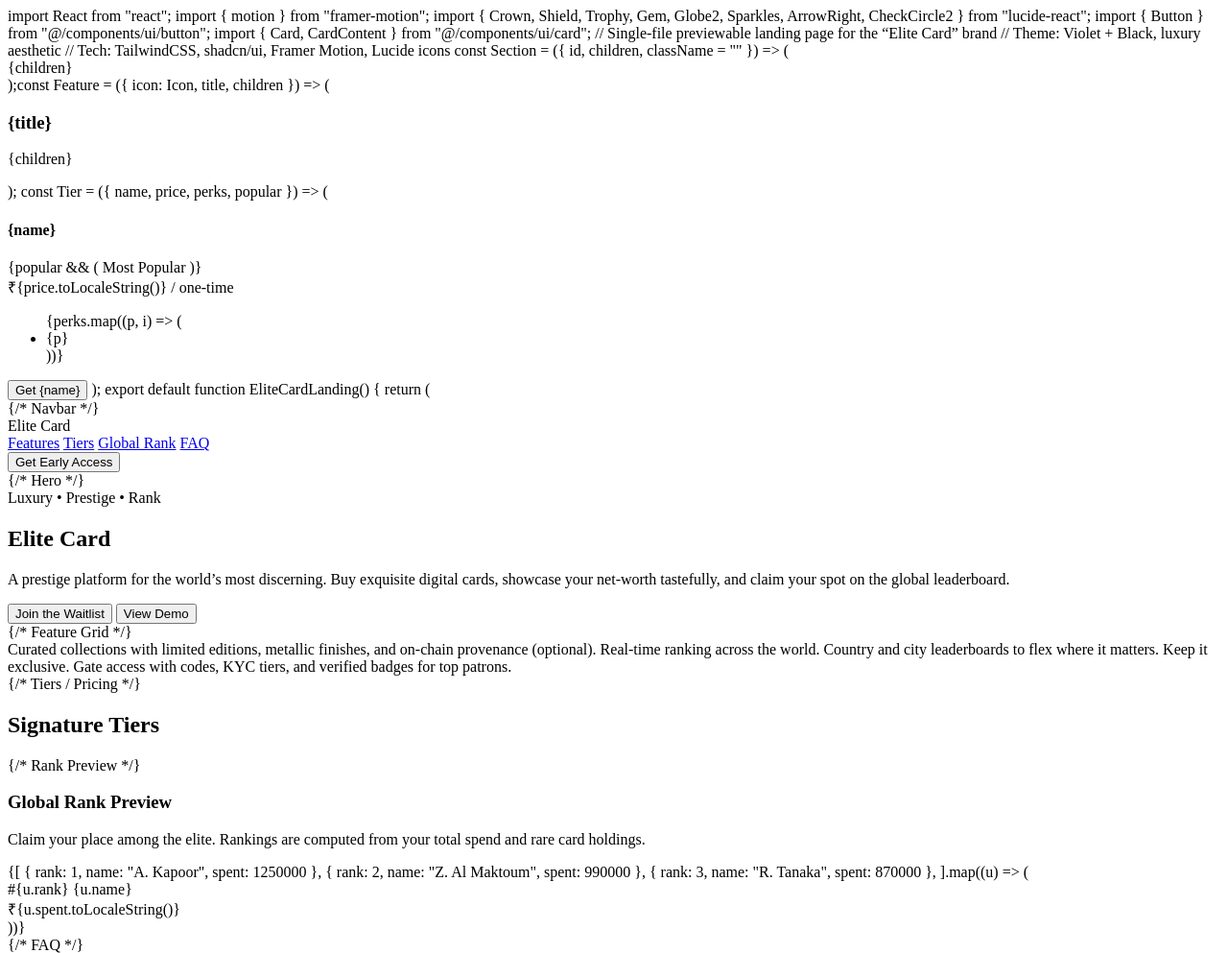
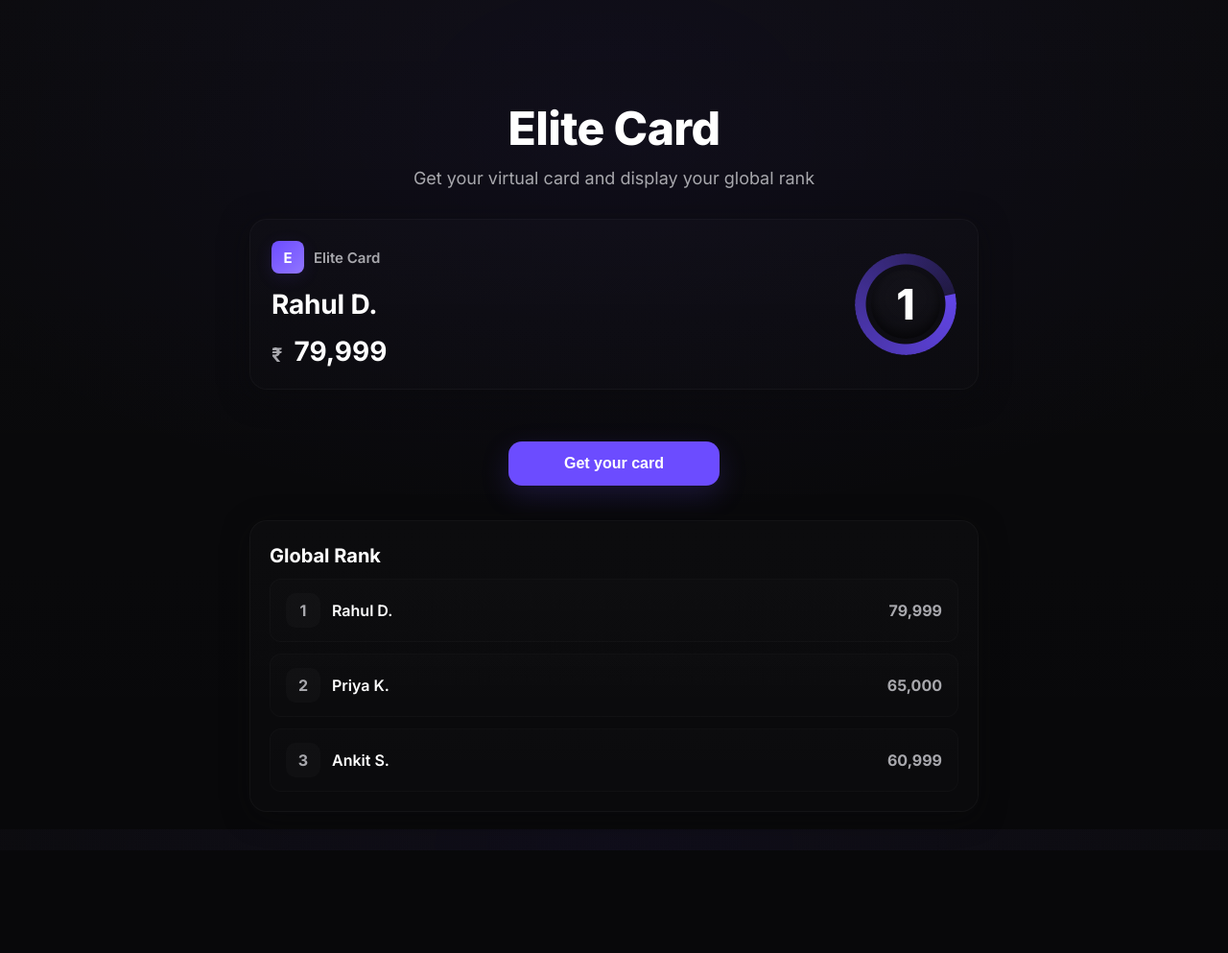
Before and after one commit to ibcparty/elitecard, a plain HTML site: page index.html in a window 1280 px wide. Shown: the top 993 px of the page at 96% size. After the commit the page ends 886 px from the top, so only its background shows below. Drawn offline with Linux system fonts and the light colour scheme.

Commit message:
Update index.html
1st Update.

```diff
--- a/index.html
+++ b/index.html
@@ -1,163 +1,366 @@
-import React from "react"; import { motion } from "framer-motion"; import { Crown, Shield, Trophy, Gem, Globe2, Sparkles, ArrowRight, CheckCircle2 } from "lucide-react"; import { Button } from "@/components/ui/button"; import { Card, CardContent } from "@/components/ui/card";
+<!doctype html>
+<html lang="en">
+<head>
+  <meta charset="utf-8" />
+  <meta name="viewport" content="width=device-width,initial-scale=1" />
+  <title>Elite Card — Demo</title>
 
-// Single-file previewable landing page for the “Elite Card” brand // Theme: Violet + Black, luxury aesthetic // Tech: TailwindCSS, shadcn/ui, Framer Motion, Lucide icons
+  <!-- Google font (Inter) -->
+  <link href="https://fonts.googleapis.com/css2?family=Inter:wght@300;400;600;700;800&display=swap" rel="stylesheet">
 
-const Section = ({ id, children, className = "" }) => (
+  <style>
+    :root{
+      --bg:#08080a;
+      --panel:#0f1113;
+      --muted:#a8a8ad;
+      --card:#121215;
+      --card-border: rgba(255,255,255,0.03);
+      --accent: #6C4CFF; /* purple ring / button */
+      --accent-2: linear-gradient(90deg,#7b5bff,#5f3cff);
+      --white:#FFFFFF;
+      --glass: rgba(255,255,255,0.02);
+      --radius:18px;
+      --radius-sm:12px;
+    }
 
-  <section id={id} className={`w-full max-w-7xl mx-auto px-4 sm:px-6 lg:px-8 ${className}`}>
-    {children}
-  </section>
-);const Feature = ({ icon: Icon, title, children }) => ( <Card className="bg-black/40 backdrop-blur-xl border border-violet-700/30 hover:border-violet-400/40 transition rounded-2xl shadow-2xl"> <CardContent className="p-6 flex items-start gap-4"> <div className="p-3 rounded-2xl bg-gradient-to-br from-violet-600/40 to-fuchsia-600/40 border border-violet-500/30"> <Icon className="w-6 h-6" /> </div> <div> <h3 className="text-lg font-semibold tracking-wide">{title}</h3> <p className="text-sm/6 text-white/70 mt-1">{children}</p> </div> </CardContent> </Card> );
+    html,body{
+      height:100%;
+      margin:0;
+      font-family: 'Inter', system-ui, -apple-system, "Segoe UI", Roboto, "Helvetica Neue", Arial;
+      background: radial-gradient(800px 400px at 50% 10%, rgba(108,76,255,0.06), transparent),
+                  linear-gradient(180deg, rgba(255,255,255,0.01), transparent),
+                  var(--bg);
+      color:var(--white);
+      -webkit-font-smoothing:antialiased;
+      -moz-osx-font-smoothing:grayscale;
+    }
 
-const Tier = ({ name, price, perks, popular }) => ( <Card className={rounded-2xl shadow-2xl border ${popular ? "border-violet-400/70 bg-gradient-to-b from-violet-900/40 to-black" : "border-white/10 bg-black/40"}}> <CardContent className="p-6"> <div className="flex items-center justify-between"> <h4 className="text-xl font-semibold">{name}</h4> {popular && ( <span className="text-xs px-2 py-1 rounded-full bg-violet-600/30 border border-violet-400/40">Most Popular</span> )} </div> <div className="mt-3"> <span className="text-3xl font-bold">₹{price.toLocaleString()}</span> <span className="text-sm text-white/60"> / one-time</span> </div> <ul className="mt-4 space-y-2"> {perks.map((p, i) => ( <li key={i} className="flex items-start gap-2 text-sm text-white/80"> <CheckCircle2 className="mt-0.5 w-4 h-4" /> {p} </li> ))} </ul> <Button className="w-full mt-5 bg-violet-600 hover:bg-violet-500"> Get {name} </Button> </CardContent> </Card> );
+    .wrap{
+      max-width:760px;
+      margin:64px auto;
+      padding:40px 28px;
+      display:flex;
+      flex-direction:column;
+      gap:36px;
+    }
 
-export default function EliteCardLanding() { return ( <div className="min-h-screen text-white bg-[radial-gradient(ellipse_at_top,rgba(88,28,135,0.35),transparent_40%),radial-gradient(ellipse_at_bottom,rgba(0,0,0,0.9),#000)]"> {/* Navbar */} <nav className="sticky top-0 z-40 backdrop-blur-xl bg-black/40 border-b border-white/10"> <Section className="flex items-center justify-between py-4"> <div className="flex items-center gap-2"> <div className="p-2 rounded-xl bg-gradient-to-br from-violet-600 to-fuchsia-600"> <Crown className="w-5 h-5" /> </div> <span className="font-semibold tracking-wide">Elite Card</span> </div> <div className="hidden md:flex items-center gap-2"> <a href="#features" className="text-sm px-3 py-2 rounded-lg hover:bg-white/5">Features</a> <a href="#tiers" className="text-sm px-3 py-2 rounded-lg hover:bg-white/5">Tiers</a> <a href="#rank" className="text-sm px-3 py-2 rounded-lg hover:bg-white/5">Global Rank</a> <a href="#faq" className="text-sm px-3 py-2 rounded-lg hover:bg-white/5">FAQ</a> </div> <div className="flex items-center gap-2"> <Button className="bg-violet-600 hover:bg-violet-500">Get Early Access</Button> </div> </Section> </nav>
+    .title{
+      text-align:center;
+      margin-bottom: -4px;
+    }
+    .title h1{
+      font-size:48px;
+      margin:0;
+      font-weight:800;
+      letter-spacing:-0.6px;
+    }
+    .title p{
+      margin:12px 0 0;
+      color:var(--muted);
+      font-size:18px;
+      font-weight:500;
+    }
 
-{/* Hero */}
-  <Section className="pt-16 pb-10">
-    <motion.div
-      initial={{ opacity: 0, y: 20 }}
-      animate={{ opacity: 1, y: 0 }}
-      transition={{ duration: 0.6 }}
-      className="text-center"
-    >
-      <div className="inline-flex items-center gap-2 px-3 py-1 rounded-full bg-white/5 border border-white/10 text-xs uppercase tracking-wider">
-        <Sparkles className="w-3.5 h-3.5" /> Luxury • Prestige • Rank
+    /* card */
+    .card{
+      background: linear-gradient(180deg, rgba(255,255,255,0.01), rgba(255,255,255,0.007));
+      border-radius:var(--radius);
+      padding:22px;
+      border:1px solid var(--card-border);
+      box-shadow: 0 6px 30px rgba(10,10,12,0.5);
+      display:flex;
+      justify-content:space-between;
+      align-items:center;
+      gap:18px;
+    }
+
+    .card-left{
+      display:flex;
+      flex-direction:column;
+      gap:12px;
+      min-width:0;
+    }
+
+    .badge{
+      display:inline-flex;
+      align-items:center;
+      gap:10px;
+      color:var(--muted);
+      font-weight:600;
+      font-size:15px;
+    }
+    .logo{
+      width:34px;
+      height:34px;
+      background: linear-gradient(135deg,#6c4cff,#8f73ff);
+      border-radius:8px;
+      display:inline-grid;
+      place-items:center;
+      font-weight:700;
+      color:white;
+      box-shadow: 0 4px 18px rgba(108,76,255,0.12), inset 0 -6px 14px rgba(255,255,255,0.03);
+    }
+
+    .name{
+      font-size:28px;
+      font-weight:700;
+      line-height:1;
+      color:var(--white);
+      margin-top:6px;
+      letter-spacing:-0.2px;
+    }
+    .amount{
+      font-size:28px;
+      font-weight:700;
+      margin-top:6px;
+      color:var(--white);
+      display:flex;
+      align-items:baseline;
+      gap:12px;
+    }
+    .amount .rupee{
+      font-size:20px;
+      color:var(--muted);
+      transform:translateY(1px);
+    }
+
+    /* rank circle */
+    .rank-wrap{
+      display:flex;
+      align-items:center;
+      justify-content:center;
+      gap:14px;
+    }
+    .rank-circle{
+      width:106px;
+      height:106px;
+      border-radius:999px;
+      display:grid;
+      place-items:center;
+      font-size:44px;
+      font-weight:800;
+      color:var(--white);
+      position:relative;
+    }
+    /* ring */
+    .rank-circle::before{
+      content:"";
+      position:absolute;
+      inset:0;
+      border-radius:inherit;
+      padding:6px;
+      background: conic-gradient(from 90deg, rgba(108,76,255,0.9), rgba(108,76,255,0.6), rgba(108,76,255,0.2));
+      -webkit-mask: radial-gradient(farthest-side, transparent calc(100% - 12px), black calc(100% - 11px));
+      mask: radial-gradient(farthest-side, transparent calc(100% - 12px), black calc(100% - 11px));
+      filter: blur(0.6px);
+      transform: rotate(-12deg);
+      z-index:0;
+    }
+    .rank-content{
+      position:relative;
+      z-index:1;
+      width:72px;
+      height:72px;
+      display:grid;
+      place-items:center;
+      border-radius:50%;
+      background: linear-gradient(180deg, rgba(255,255,255,0.02), rgba(255,255,255,0.01));
+      box-shadow: inset 0 -6px 12px rgba(0,0,0,0.6);
+    }
+
+    /* button */
+    .cta{
+      margin:18px auto 0;
+      display:block;
+      width:220px;
+      text-align:center;
+      border-radius:14px;
+      padding:14px 18px;
+      font-weight:700;
+      font-size:16px;
+      background:var(--accent);
+      border: none;
+      color:white;
+      cursor:pointer;
+      box-shadow: 0 10px 30px rgba(108,76,255,0.18);
+      transition: transform .18s ease, box-shadow .18s ease;
+    }
+    .cta:active{ transform: translateY(1px) scale(.998); }
+    .cta:hover{ box-shadow: 0 18px 40px rgba(108,76,255,0.28); }
+
+    /* Global rank table */
+    .global{
+      background: linear-gradient(180deg, rgba(255,255,255,0.015), rgba(255,255,255,0.01));
+      border-radius:var(--radius);
+      padding:20px;
+      border:1px solid var(--card-border);
+      box-shadow: 0 6px 30px rgba(10,10,12,0.45);
+    }
+    .global h3{
+      margin:4px 0 12px;
+      font-size:20px;
+      color:var(--white);
+    }
+
+    .list{
+      display:flex;
+      flex-direction:column;
+      gap:12px;
+    }
+    .row{
+      display:flex;
+      align-items:center;
+      justify-content:space-between;
+      background:linear-gradient(180deg, rgba(255,255,255,0.01), rgba(255,255,255,0.007));
+      padding:14px 16px;
+      border-radius:12px;
+      border:1px solid rgba(255,255,255,0.02);
+    }
+    .row .left{
+      display:flex;
+      gap:12px;
+      align-items:center;
+    }
+    .rank-pill{
+      min-width:36px;
+      height:36px;
+      display:grid;
+      place-items:center;
+      border-radius:10px;
+      background: rgba(255,255,255,0.02);
+      font-weight:700;
+      color:var(--muted);
+    }
+    .user{
+      font-weight:600;
+      color:var(--white);
+    }
+    .score{
+      font-weight:700;
+      color:var(--muted);
+      min-width:90px;
+      text-align:right;
+    }
+
+    /* responsiveness */
+    @media (max-width:560px){
+      .wrap{ padding:28px 16px; margin:32px auto; }
+      .card{ flex-direction:column; align-items:flex-start; gap:18px; }
+      .rank-wrap{ width:100%; justify-content:flex-end; }
+      .rank-circle{ width:86px; height:86px; }
+      .rank-content{ width:58px; height:58px; font-size:30px; }
+      .name, .amount{ font-size:20px; }
+      .title h1{ font-size:34px; }
+    }
+  </style>
+</head>
+<body>
+  <main class="wrap" role="main" aria-labelledby="heading">
+    <header class="title">
+      <h1 id="heading">Elite Card</h1>
+      <p>Get your virtual card and display your global rank</p>
+    </header>
+
+    <!-- top card -->
+    <section aria-label="elite card" class="card" id="eliteCard">
+      <div class="card-left">
+        <div class="badge">
+          <span class="logo" aria-hidden="true">E</span>
+          <span>Elite Card</span>
+        </div>
+
+        <div class="name" id="ownerName">Rahul D.</div>
+
+        <div class="amount" aria-hidden="false">
+          <span class="rupee">₹</span>
+          <span id="amountValue">79,999</span>
+        </div>
       </div>
-      <h1 className="mt-5 text-4xl sm:text-5xl md:text-6xl font-extrabold tracking-tight">
-        Elite Card
-      </h1>
-      <p className="mt-4 max-w-2xl mx-auto text-white/70">
-        A prestige platform for the world’s most discerning. Buy exquisite digital cards, showcase your net-worth tastefully, and claim your spot on the global leaderboard.
-      </p>
-      <div className="mt-8 flex items-center justify-center gap-3">
-        <Button className="px-6 py-6 text-base bg-violet-600 hover:bg-violet-500">
-          Join the Waitlist <ArrowRight className="ml-2 w-4 h-4" />
-        </Button>
-        <Button variant="outline" className="px-6 py-6 text-base border-white/20 hover:bg-white/5">
-          View Demo
-        </Button>
+
+      <div class="rank-wrap" aria-hidden="false">
+        <div class="rank-circle" role="img" aria-label="global rank">
+          <div class="rank-content" id="rankValue">1</div>
+        </div>
       </div>
-    </motion.div>
-  </Section>
+    </section>
 
-  {/* Feature Grid */}
-  <Section id="features" className="py-10">
-    <div className="grid md:grid-cols-3 gap-6">
-      <Feature icon={Gem} title="Prestige Cards">
-        Curated collections with limited editions, metallic finishes, and on-chain provenance (optional).
-      </Feature>
-      <Feature icon={Globe2} title="Global Leaderboard">
-        Real-time ranking across the world. Country and city leaderboards to flex where it matters.
-      </Feature>
-      <Feature icon={Shield} title="Invite-Only Access">
-        Keep it exclusive. Gate access with codes, KYC tiers, and verified badges for top patrons.
-      </Feature>
-    </div>
-  </Section>
+    <button class="cta" id="getCardBtn" aria-pressed="false">Get your card</button>
 
-  {/* Tiers / Pricing */}
-  <Section id="tiers" className="py-16">
-    <h2 className="text-2xl md:text-3xl font-bold text-center mb-8">Signature Tiers</h2>
-    <div className="grid md:grid-cols-3 gap-6">
-      <Tier
-        name="Black Diamond"
-        price={49999}
-        perks={["Priority access", "Exclusive drops", "Elite profile badge"]}
-      />
-      <Tier
-        name="Platinum Prestige"
-        price={79999}
-        perks={["Concierge invites", "Limited editions", "Higher rank multiplier"]}
-        popular
-      />
-      <Tier
-        name="Royal Sapphire"
-        price={99999}
-        perks={["Founders’ circle", "Early vault access", "Global spotlight"]}
-      />
-    </div>
-  </Section>
+    <!-- Global rank list -->
+    <section class="global" aria-labelledby="globalTitle">
+      <h3 id="globalTitle">Global Rank</h3>
 
-  {/* Rank Preview */}
-  <Section id="rank" className="py-12">
-    <Card className="bg-gradient-to-br from-violet-900/40 to-black border border-violet-700/30 rounded-2xl shadow-2xl">
-      <CardContent className="p-6 md:p-10">
-        <div className="flex flex-col md:flex-row items-center md:items-start gap-6">
-          <div className="p-4 rounded-2xl bg-violet-700/20 border border-violet-500/30">
-            <Trophy className="w-10 h-10" />
+      <div class="list" id="rankList">
+        <div class="row">
+          <div class="left">
+            <div class="rank-pill">1</div>
+            <div class="user">Rahul D.</div>
           </div>
-          <div className="flex-1">
-            <h3 className="text-2xl font-semibold">Global Rank Preview</h3>
-            <p className="text-white/70 mt-2 max-w-2xl">
-              Claim your place among the elite. Rankings are computed from your total spend and rare card holdings.
-            </p>
-            <div className="mt-6 grid w-full md:grid-cols-3 gap-3 text-sm">
-              {[
-                { rank: 1, name: "A. Kapoor", spent: 1250000 },
-                { rank: 2, name: "Z. Al Maktoum", spent: 990000 },
-                { rank: 3, name: "R. Tanaka", spent: 870000 },
-              ].map((u) => (
-                <div key={u.rank} className="flex items-center justify-between px-4 py-3 rounded-xl bg-black/40 border border-white/10">
-                  <div className="flex items-center gap-3">
-                    <span className="text-lg font-bold">#{u.rank}</span>
-                    <span className="font-medium">{u.name}</span>
-                  </div>
-                  <span className="text-white/70">₹{u.spent.toLocaleString()}</span>
-                </div>
-              ))}
-            </div>
+          <div class="score">79,999</div>
+        </div>
+
+        <div class="row">
+          <div class="left">
+            <div class="rank-pill">2</div>
+            <div class="user">Priya K.</div>
           </div>
+          <div class="score">65,000</div>
         </div>
-      </CardContent>
-    </Card>
-  </Section>
 
-  {/* FAQ */}
-  <Section id="faq" className="py-16">
-    <h2 className="text-2xl md:text-3xl font-bold text-center mb-10">FAQ</h2>
-    <div className="grid md:grid-cols-2 gap-6">
-      <Card className="bg-black/40 border-white/10 rounded-2xl">
-        <CardContent className="p-6">
-          <h4 className="font-semibold">Is Elite Card a payment app?</h4>
-          <p className="text-white/70 mt-2">No. Elite Card is a prestige platform. Users buy luxury digital cards to display status and compete on global rankings.</p>
-        </CardContent>
-      </Card>
-      <Card className="bg-black/40 border-white/10 rounded-2xl">
-        <CardContent className="p-6">
-          <h4 className="font-semibold">How are ranks calculated?</h4>
-          <p className="text-white/70 mt-2">Ranks are based on total verified spend and rarity multipliers. Future versions will include city/country boards and season resets.</p>
-        </CardContent>
-      </Card>
-      <Card className="bg-black/40 border-white/10 rounded-2xl">
-        <CardContent className="p-6">
-          <h4 className="font-semibold">Can I get early access?</h4>
-          <p className="text-white/70 mt-2">Yes. Join the waitlist today. Invites roll out in waves, prioritizing founders and premium tier holders.</p>
-        </CardContent>
-      </Card>
-      <Card className="bg-black/40 border-white/10 rounded-2xl">
-        <CardContent className="p-6">
-          <h4 className="font-semibold">Will there be an Android/iOS app?</h4>
-          <p className="text-white/70 mt-2">Absolutely. The Flutter app shares the same brand language and connects to the same backend for seamless experience.</p>
-        </CardContent>
-      </Card>
-    </div>
-  </Section>
+        <div class="row">
+          <div class="left">
+            <div class="rank-pill">3</div>
+            <div class="user">Ankit S.</div>
+          </div>
+          <div class="score">60,999</div>
+        </div>
+      </div>
+    </section>
+  </main>
 
-  {/* Footer */}
-  <footer className="mt-16 border-t border-white/10 bg-black/60">
-    <Section className="py-8 flex flex-col md:flex-row items-center justify-between gap-4 text-sm text-white/60">
-      <div className="flex items-center gap-2">
-        <Crown className="w-4 h-4" />
-        <span>Elite Card © {new Date().getFullYear()}</span>
-      </div>
-      <div className="flex items-center gap-4">
-        <a className="hover:text-white" href="#">Privacy</a>
-        <a className="hover:text-white" href="#">Terms</a>
-        <a className="hover:text-white" href="#">Contact</a>
-      </div>
-    </Section>
-  </footer>
-</div>
+  <script>
+    // small JS to reproduce interaction: clicking "Get your card" pulses the top card and animates the ring
+    const btn = document.getElementById('getCardBtn');
+    const card = document.getElementById('eliteCard');
+    const rank = document.getElementById('rankValue');
 
-); }
+    function pulseCard() {
+      card.animate([
+        { transform: 'translateY(0) scale(1)', boxShadow: '0 6px 30px rgba(10,10,12,0.45)' },
+        { transform: 'translateY(-8px) scale(1.01)', boxShadow: '0 20px 60px rgba(108,76,255,0.14)' },
+        { transform: 'translateY(0) scale(1)', boxShadow: '0 6px 30px rgba(10,10,12,0.45)' }
+      ], { duration: 650, easing: 'cubic-bezier(.2,.9,.2,1)' });
+    }
+
+    function spinRing() {
+      const ring = document.querySelector('.rank-circle::before'); // pseudo-element can't be selected
+      // Instead animate the rank circle itself for a subtle rotate
+      document.querySelector('.rank-circle').animate([
+        { transform: 'rotate(0deg)' },
+        { transform: 'rotate(360deg)' }
+      ], { duration: 900, easing: 'cubic-bezier(.22,.9,.3,1)' });
+    }
+
+    btn.addEventListener('click', () => {
+      btn.setAttribute('aria-pressed','true');
+      pulseCard();
+      spinRing();
+
+      // small demo: increment rank number then update list
+      const current = parseInt(rank.textContent,10) || 1;
+      const next = Math.max(1, current); // keep 1 for demo
+      // flash animation for rank
+      rank.animate([{ transform:'scale(1)'},{ transform:'scale(1.18)'},{ transform:'scale(1)'}], { duration:420, easing:'cubic-bezier(.2,.9,.2,1)' });
+      btn.setAttribute('aria-pressed','false');
+    });
+
+    // optional: keyboard accessible triggering via Enter on button
+    btn.addEventListener('keydown', (e) => {
+      if(e.key === 'Enter' || e.key === ' ') {
+        e.preventDefault();
+        btn.click();
+      }
+    });
+  </script>
+</body>
+</html>
```
